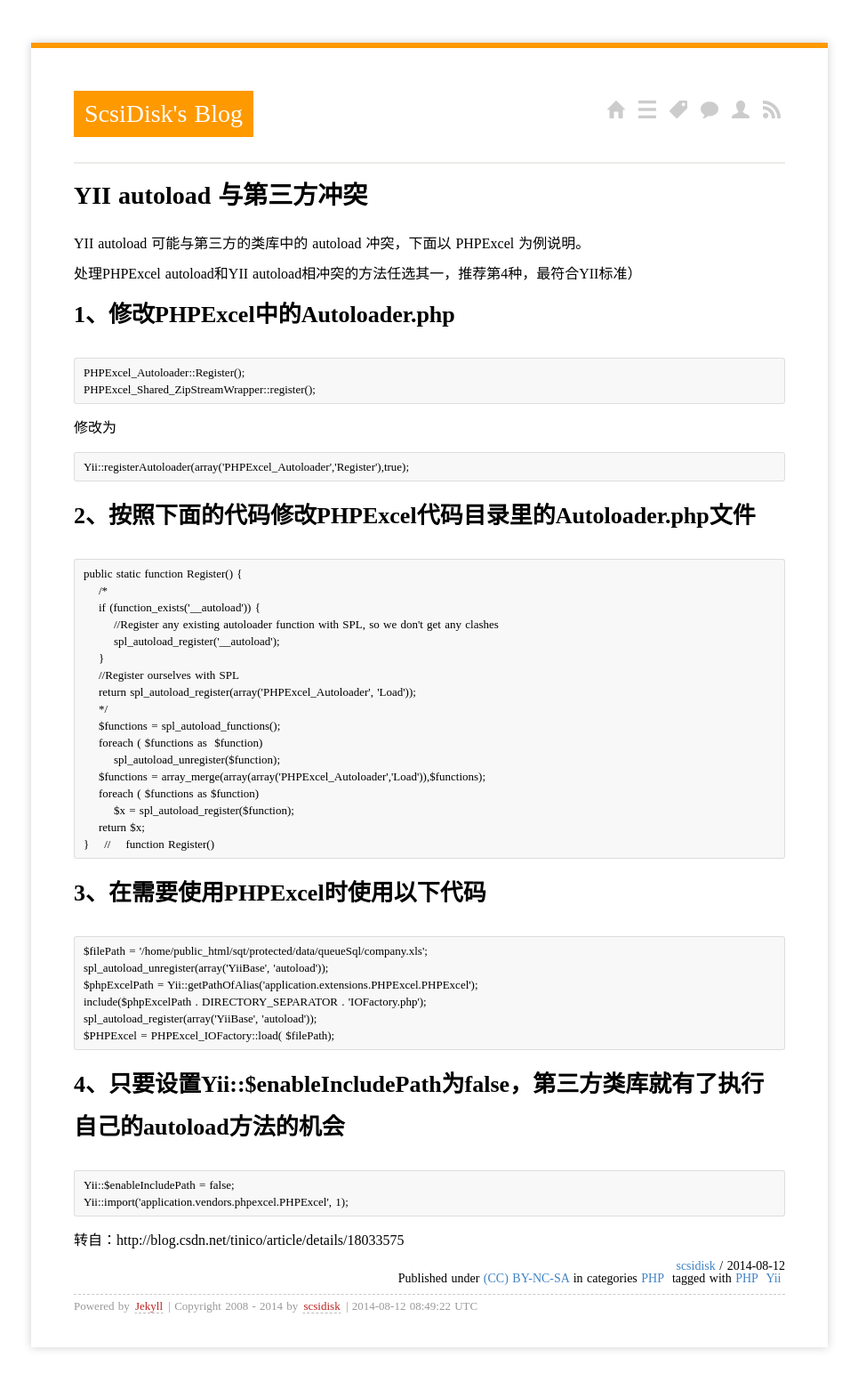
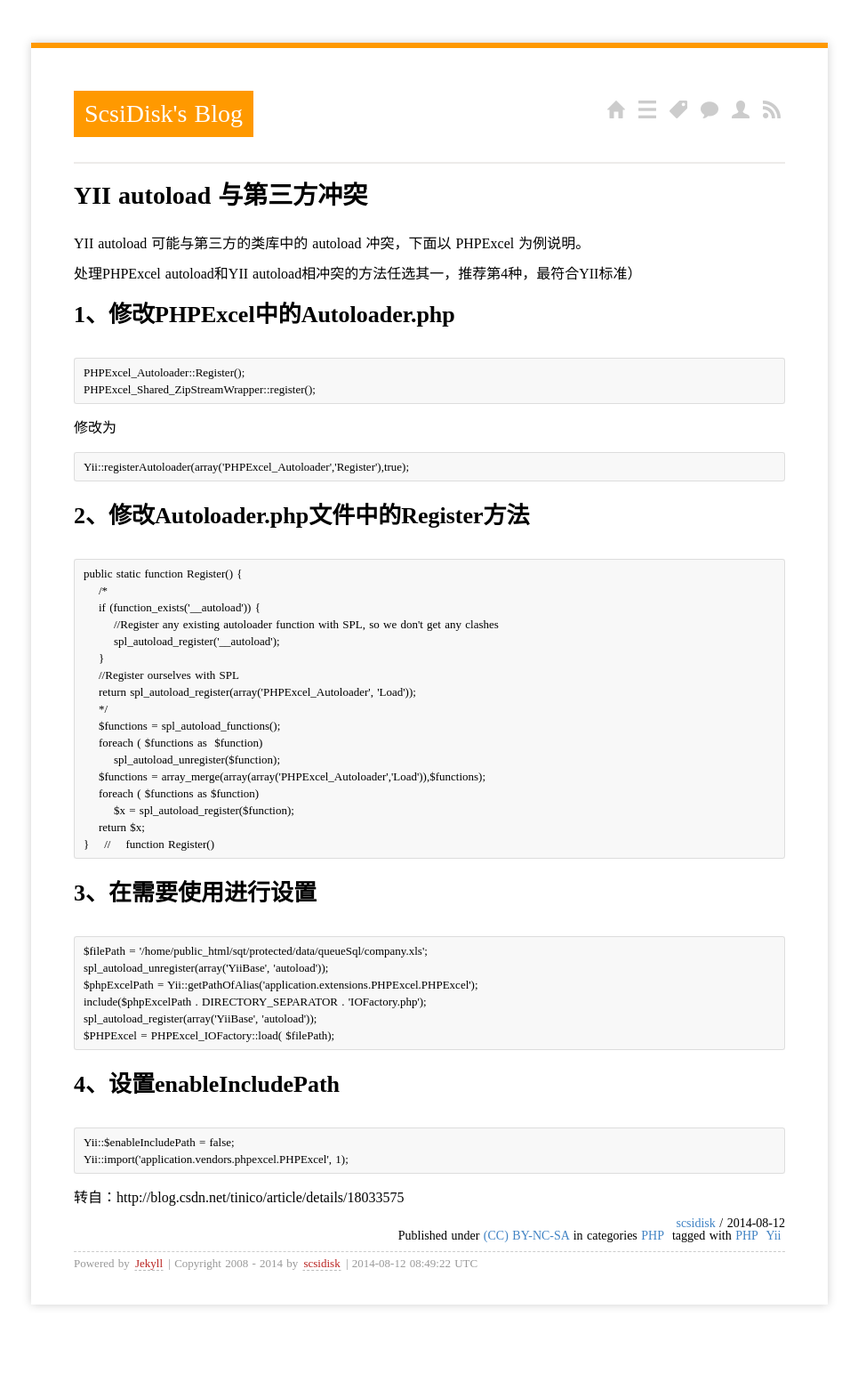
Before and after one commit to scsidisk/scsidisk.github.io, a Jekyll site: the page built from _posts/2014/2014-08-12-yii_other_lib_autoload.md, in a window 1280 px wide. Shown: the whole page at 89% size, without its empty margins (157-1122 px from the left). Built offline with Jekyll 4.4.1, drawn with Linux system fonts in a browser that asks for light colours; Markdown is read by kramdown in place of the engine named in the settings; comment, search, counter and statistics services are not loaded; after the commit the page ends 1514 px from its top, so only the background shows below that.

Commit message:
add some post

````diff
--- a/_posts/2014/2014-08-12-yii_other_lib_autoload.md
+++ b/_posts/2014/2014-08-12-yii_other_lib_autoload.md
@@ -24,7 +24,7 @@
 Yii::registerAutoloader(array('PHPExcel_Autoloader','Register'),true);
 ```
 
-## 2、按照下面的代码修改PHPExcel代码目录里的Autoloader.php文件
+## 2、修改Autoloader.php文件中的Register方法
 
 ```
 public static function Register() {
@@ -46,7 +46,7 @@
 }    //    function Register()
 ```
 
-## 3、在需要使用PHPExcel时使用以下代码
+## 3、在需要使用进行设置
 
 ```
 $filePath = '/home/public_html/sqt/protected/data/queueSql/company.xls';
@@ -57,7 +57,7 @@
 $PHPExcel = PHPExcel_IOFactory::load( $filePath);
 ```
 
-## 4、只要设置Yii::$enableIncludePath为false，第三方类库就有了执行自己的autoload方法的机会
+## 4、设置enableIncludePath
 
 ```
 Yii::$enableIncludePath = false;
````
